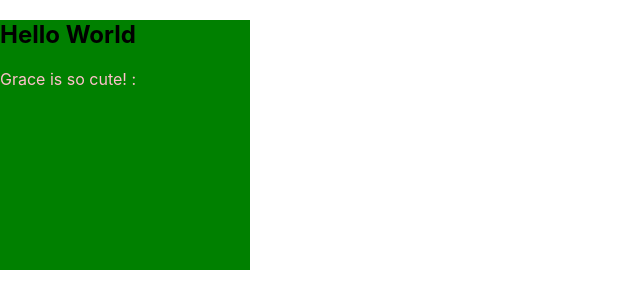
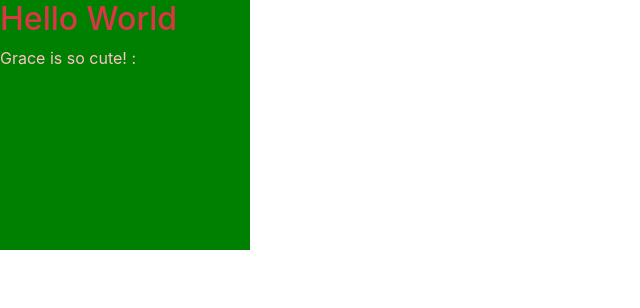
Before and after one commit to Rumbie-Mudzie7/Theological-Seminary, a React (Create React App) app: page / in a window 1280 px wide. Shown: the top 308 px of the page, without its empty margins (0-640 px from the left). Built offline with nearby package versions, Linux system fonts and the light colour scheme.

Commit message:
Added dependencies

```diff
--- a/package.json
+++ b/package.json
@@ -6,6 +6,9 @@
     "@testing-library/jest-dom": "^5.16.4",
     "@testing-library/react": "^13.3.0",
     "@testing-library/user-event": "^13.5.0",
+    "bootstrap": "^5.2.0",
+    "jquery": "^3.6.0",
+    "popper.js": "^1.16.1",
     "react": "^18.2.0",
     "react-dom": "^18.2.0",
     "react-scripts": "^5.0.1",
--- a/src/Navbar/index.js
+++ b/src/Navbar/index.js
@@ -3,8 +3,8 @@ import styles from './Navbar.module.scss';
 
 function Navbar () {
   return (
-    <div className={`${styles.navbar}`} id="nav">
-      <h2>Hello World</h2>
+    <div className= {`${styles.navbar}`} id="nav">
+      <h2 className='text-danger'>Hello World</h2>
       <p>Grace is so cute! :</p>
     </div>
   )
--- a/src/index.js
+++ b/src/index.js
@@ -1,3 +1,5 @@
+import 'bootstrap/dist/css/bootstrap.min.css';
+import 'bootstrap/dist/js/bootstrap.bundle.min';
 import React from 'react';
 import ReactDOM from 'react-dom/client';
 import './index.css';
@@ -11,7 +13,4 @@ root.render(
   </React.StrictMode>
 );
 
-// If you want to start measuring performance in your app, pass a function
-// to log results (for example: reportWebVitals(console.log))
-// or send to an analytics endpoint. Learn more: https://bit.ly/CRA-vitals
 reportWebVitals();
```
Also changed, not shown: src/setupTests.js (deleted, +0 -5 lines), src/logo.svg (deleted), 1 other file (tests, documents, lock files or other folders).
